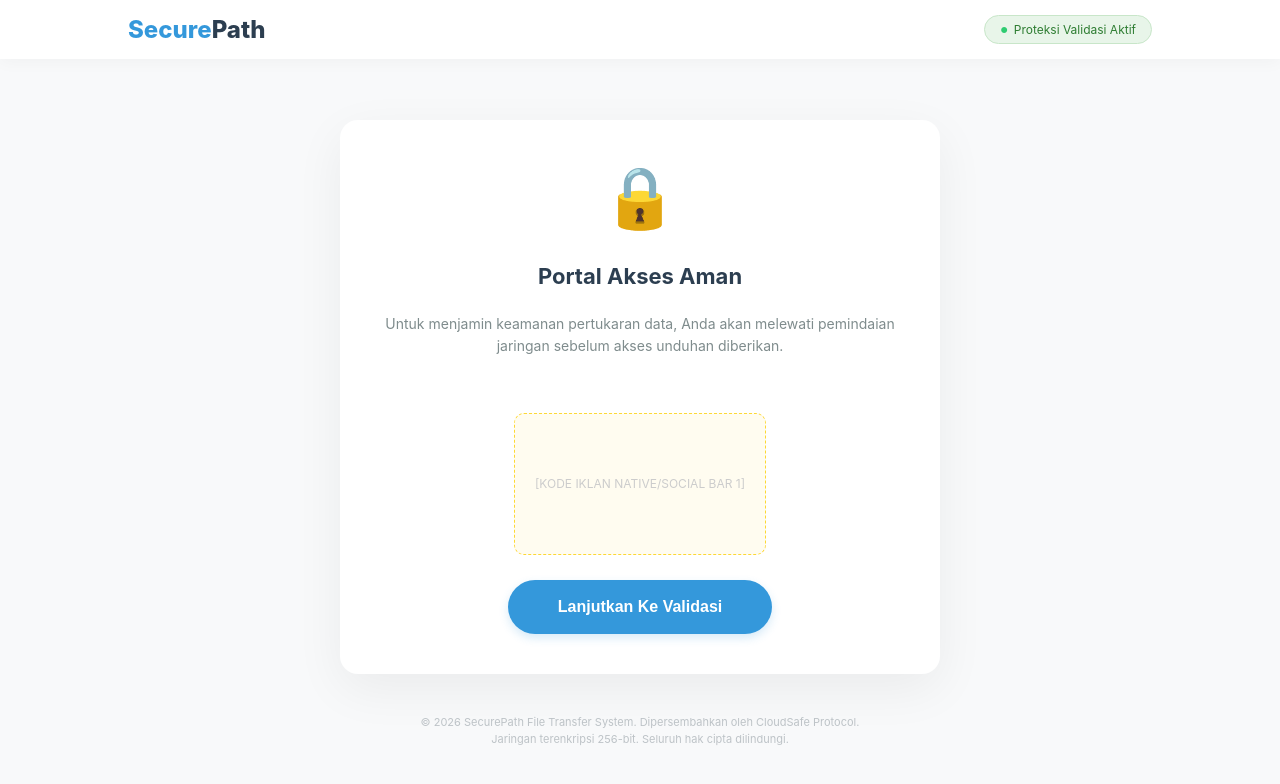
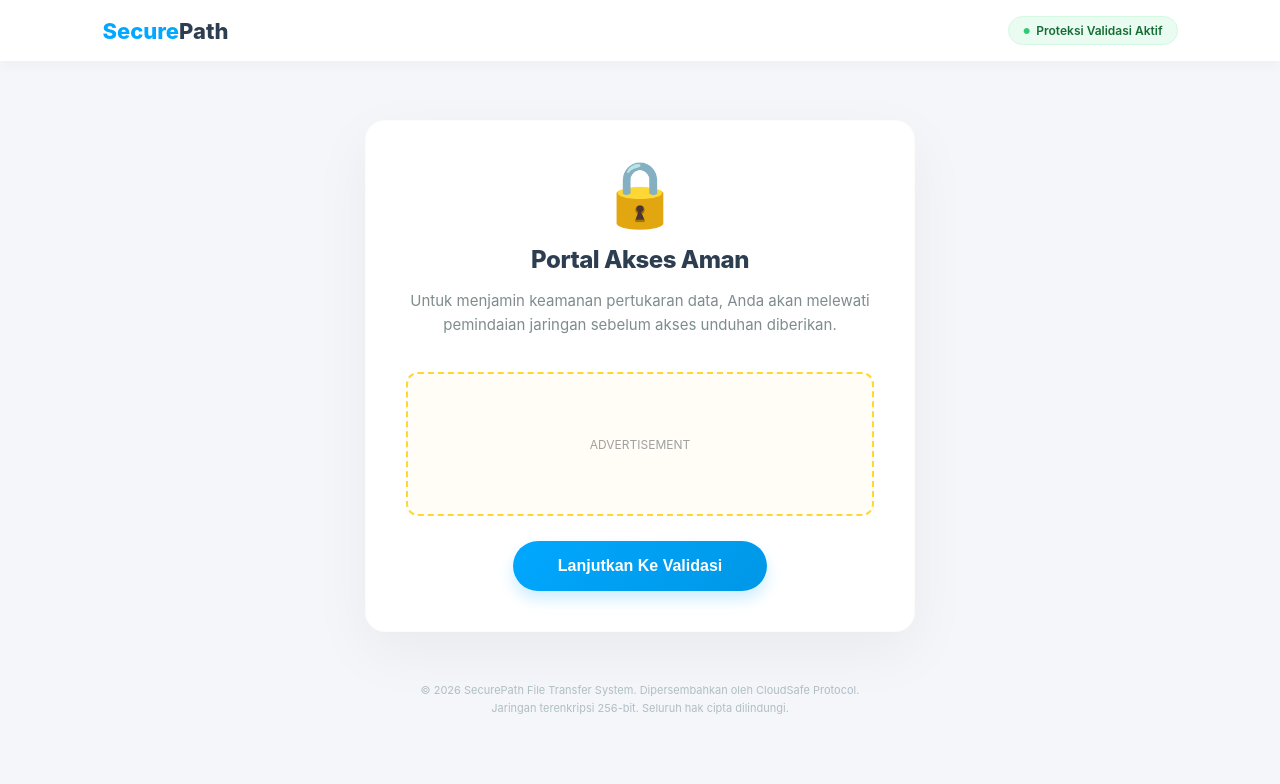
Before and after one commit to GilbertSitungkir09/test, a plain HTML site: page test.html in a window 1280 px wide. Drawn offline with Linux system fonts and the light colour scheme.

Commit message:
Update test.html

```diff
--- a/test.html
+++ b/test.html
@@ -2,70 +2,133 @@
 <html lang="id">
 <head>
     <meta charset="UTF-8">
-    <meta name="viewport" content="width=device-width, initial-scale=1.0">
+    <meta name="viewport" content="width=device-width, initial-scale=1.0, maximum-scale=1.0, user-scalable=no">
     <title>Sistem Validasi Akses Aman</title>
 
-    [TEMPEL KODE POPUNDER ADSTERRA DI SINI]
+    <style>
+        :root {
+            --primary: #00a8ff;
+            --secondary: #2ecc71;
+            --secondary-dark: #27ae60;
+            --dark: #2c3e50;
+            --bg: #f5f6fa;
+            --white: #ffffff;
+            --text-muted: #7f8c8d;
+        }
 
-    <style>
-        :root { --primary: #3498db; --secondary: #2ecc71; --dark: #2c3e50; --bg: #f8f9fa; --white: #ffffff; }
-        body { font-family: 'Inter', 'Segoe UI', sans-serif; background-color: var(--bg); margin: 0; color: var(--dark); }
+        body {
+            font-family: 'Inter', 'Segoe UI', Roboto, sans-serif;
+            background-color: var(--bg);
+            margin: 0;
+            color: var(--dark);
+            -webkit-font-smoothing: antialiased;
+        }
 
-        /* Navbar */
-        .navbar { background: var(--white); padding: 15px 10%; box-shadow: 0 4px 15px rgba(0,0,0,0.03); display: flex; justify-content: space-between; align-items: center; position: fixed; top: 0; width: 100%; z-index: 1000; box-sizing: border-box;}
-        .logo { font-size: 24px; font-weight: 800; color: var(--primary); text-decoration: none; }
+        /* Navbar Profesional */
+        .navbar {
+            background: var(--white);
+            padding: 16px 8%;
+            box-shadow: 0 4px 12px rgba(0,0,0,0.03);
+            display: flex;
+            justify-content: space-between;
+            align-items: center;
+            position: fixed;
+            top: 0;
+            width: 100%;
+            z-index: 1000;
+            box-sizing: border-box;
+        }
+        .logo { font-size: 22px; font-weight: 800; color: var(--primary); text-decoration: none; }
         .logo span { color: var(--dark); }
-        .status { font-size: 12px; background: #e8f5e9; color: #2e7d32; padding: 6px 15px; border-radius: 20px; border: 1px solid #c8e6c9; display: flex; align-items: center; }
-        .status::before { content: '●'; margin-right: 6px; color: var(--secondary); font-size: 8px; }
 
-        .wrapper { max-width: 600px; margin: 100px auto 50px; padding: 0 20px; }
+        .status-badge {
+            font-size: 12px;
+            font-weight: 600;
+            background: #eafcf1;
+            color: #156d35;
+            padding: 6px 14px;
+            border-radius: 30px;
+            border: 1px solid #d4f9e3;
+            display: flex;
+            align-items: center;
+        }
+        .status-badge::before { content: '●'; margin-right: 6px; color: var(--secondary); font-size: 8px; }
 
-        /* Main Card */
-        .main-card { background: var(--white); border-radius: 18px; padding: 40px; box-shadow: 0 15px 50px rgba(0,0,0,0.06); text-align: center; }
+        .wrapper { max-width: 550px; margin: 120px auto 60px; padding: 0 20px; }
+
+        /* Card Utama */
+        .main-card {
+            background: var(--white);
+            border-radius: 20px;
+            padding: 40px;
+            box-shadow: 0 20px 60px rgba(0,0,0,0.05);
+            text-align: center;
+            border: 1px solid rgba(0,0,0,0.01);
+        }
 
         /* Stepper */
-        .stepper { display: none; justify-content: space-between; margin-bottom: 30px; }
-        .step { flex: 1; font-size: 11px; color: #b0bec5; position: relative; }
-        .step.active { color: var(--primary); font-weight: bold; }
-        .step::after { content: ''; position: absolute; bottom: -10px; left: 0; width: 100%; height: 3px; background: #eceff1; }
+        .stepper { display: none; justify-content: space-between; margin-bottom: 35px; gap: 10px; }
+        .step { flex: 1; font-size: 11px; font-weight: 600; color: #b0bec5; position: relative; padding-bottom: 10px; }
+        .step.active { color: var(--primary); }
+        .step::after { content: ''; position: absolute; bottom: 0; left: 0; width: 100%; height: 4px; background: #eceff1; border-radius: 4px; }
         .step.active::after { background: var(--primary); }
 
-        /* Icon & Teks Umum */
-        .hero-icon { font-size: 60px; margin-bottom: 20px; }
-        .main-card h3 { margin: 10px 0; color: var(--dark); font-size: 22px; font-weight: 700; }
-        .main-card p.description { color: #7f8c8d; font-size: 14px; margin-bottom: 30px; line-height: 1.6; }
-
-        /* Sections */
-        #welcome-section { display: flex; flex-direction: column; align-items: center; }
-        #loader-section, #file-details-section { display: none; }
+        /* Icons & Teks */
+        .hero-icon { font-size: 64px; margin-bottom: 20px; line-height: 1; }
+        h3 { margin: 10px 0; font-size: 24px; font-weight: 800; letter-spacing: -0.5px; }
+        p.description { color: var(--text-muted); font-size: 15px; margin-bottom: 35px; line-height: 1.6; }
 
         /* Loader */
-        .loading-circle { width: 80px; height: 80px; border-radius: 50%; border: 4px solid #f3f3f3; border-top: 4px solid var(--primary); margin: 0 auto 20px; display: flex; align-items: center; justify-content: center; font-size: 24px; font-weight: bold; color: var(--primary); }
-        .ad-box { margin: 25px 0; padding: 20px; background: #fffcf0; border: 1px dashed #fdd835; border-radius: 10px; min-height: 100px; color: #ccc; font-size: 12px; display: flex; align-items: center; justify-content: center;}
+        .loading-circle {
+            width: 80px; height: 80px; border-radius: 50%;
+            border: 5px solid #f3f3f3; border-top: 5px solid var(--primary);
+            margin: 0 auto 20px; display: flex; align-items: center;
+            justify-content: center; font-size: 26px; font-weight: 800;
+            color: var(--primary);
+        }
 
-        /* Buttons */
-        .btn { background: var(--primary); color: #fff; border: none; padding: 18px 50px; font-size: 16px; border-radius: 50px; cursor: pointer; font-weight: 700; text-decoration: none; display: inline-block; transition: all 0.3s; box-shadow: 0 4px 10px rgba(52, 152, 219, 0.2); }
-        .btn:hover { background: #2980b9; transform: translateY(-3px); box-shadow: 0 8px 20px rgba(52, 152, 219, 0.3); }
+        /* Area Iklan */
+        .ad-box {
+            margin: 25px 0; padding: 20px;
+            background: #fffdf5; border: 2px dashed #fdd835;
+            border-radius: 12px; color: #a0a0a0; font-size: 12px;
+            min-height: 100px; display: flex; align-items: center; justify-content: center;
+        }
 
-        #finalBtn { background: var(--secondary); display: none; margin-top: 20px; }
-        #finalBtn:hover { background: #27ae60; box-shadow: 0 8px 20px rgba(46, 204, 113, 0.3); }
+        /* Tombol */
+        .btn {
+            background: linear-gradient(135deg, var(--primary) 0%, #0097e6 100%);
+            color: #fff; border: none; padding: 16px 45px;
+            font-size: 16px; border-radius: 50px; cursor: pointer;
+            font-weight: 700; text-decoration: none; display: inline-block;
+            transition: all 0.3s; box-shadow: 0 8px 15px rgba(0,168,255,0.2);
+        }
+        .btn:hover { transform: translateY(-2px); box-shadow: 0 12px 20px rgba(0,168,255,0.3); }
+
+        #finalBtn {
+            background: linear-gradient(135deg, var(--secondary) 0%, var(--secondary-dark) 100%);
+            display: none; margin-top: 20px; box-shadow: 0 8px 15px rgba(46,204,113,0.2);
+        }
 
         /* Footer */
-        .footer { text-align: center; font-size: 11px; color: #bdc3c7; margin-top: 40px; line-height: 1.6; }
+        .footer { text-align: center; font-size: 11px; color: #b0bec5; margin-top: 50px; line-height: 1.6; }
+
+        /* Utilitas Sembunyi */
+        #loader-section, #file-details-section { display: none; }
     </style>
 </head>
 <body>
 
 <nav class="navbar">
     <a href="#" class="logo">Secure<span>Path</span></a>
-    <div class="status">Proteksi Validasi Aktif</div>
+    <div class="status-badge">Proteksi Validasi Aktif</div>
 </nav>
 
 <div class="wrapper">
     <div class="main-card">
 
         <div class="stepper" id="mainStepper">
-            <div class="step active" id="s1">1. Scanning</div>
+            <div class="step active">1. Scanning</div>
             <div class="step" id="s2">2. Selesai</div>
         </div>
 
@@ -75,7 +138,7 @@
             <p class="description">Untuk menjamin keamanan pertukaran data, Anda akan melewati pemindaian jaringan sebelum akses unduhan diberikan.</p>
 
             <div class="ad-box">
-                [KODE IKLAN NATIVE/SOCIAL BAR 1]
+                ADVERTISEMENT
             </div>
 
             <button id="startBtn" class="btn">Lanjutkan Ke Validasi</button>
@@ -86,18 +149,17 @@
             <p class="description">Memverifikasi koneksi dan menyiapkan jalur unduhan aman, mohon tunggu sebentar...</p>
 
             <div class="ad-box">
-                [KODE IKLAN NATIVE/SOCIAL BAR 2]
+                ADVERTISEMENT
             </div>
         </div>
 
         <div id="file-details-section">
             <div class="hero-icon">✅</div>
             <h3>Verifikasi Berhasil</h3>
-            <p class="description" style="color: var(--secondary); font-weight: 500; margin-bottom: 20px;">Akses Anda telah divalidasi dan link unduhan Anda kini siap digunakan.</p>
+            <p class="description" style="color: var(--secondary); font-weight: 600;">Akses Anda telah divalidasi dan link unduhan Anda kini siap digunakan.</p>
+        </div>
 
-            </div>
-
-        <a href="https://www.mediafire.com/file/LINK_ASLI_ANDA" target="_blank" id="finalBtn" class="btn">Ambil File Sekarang</a>
+        <a href="https://www.mediafire.com/file/GANTI_DENGAN_LINK_MEDIAFIRE_ANDA" target="_blank" id="finalBtn" class="btn">Ambil File Sekarang</a>
     </div>
 
     <div class="footer">
@@ -117,12 +179,10 @@
     const s2 = document.getElementById('s2');
 
     startBtn.addEventListener('click', function() {
-        // [INFO] Klik ini memicu Popunder Adsterra secara otomatis
-
-        // Transisi: Welcome -> Loader
+        // Otomatis memicu Popunder jika kode Adsterra sudah dipasang di head
         welcomeSection.style.display = 'none';
         loaderSection.style.display = 'block';
-        mainStepper.style.display = 'flex'; // Munculkan stepper
+        mainStepper.style.display = 'flex';
 
         let timeLeft = 20;
         const countdown = setInterval(() => {
@@ -131,23 +191,21 @@
 
             if (timeLeft <= 0) {
                 clearInterval(countdown);
-
-                // Transisi: Loader -> Hasil Akhir
                 loaderSection.style.display = 'none';
                 fileDetailsSection.style.display = 'block';
-                finalBtn.style.display = 'inline-block'; // Munculkan tombol download hijau
-                s2.classList.add('active'); // Step 'Selesai' jadi aktif
+                finalBtn.style.display = 'inline-block';
+                s2.classList.add('active');
             }
         }, 1000);
     });
 
-    // Deteksi Adblocker
+    // Deteksi Adblocker Sederhana
     window.onload = function() {
         setTimeout(() => {
             if (document.querySelector('.ad-box').offsetHeight < 20) {
-                alert("PENTING: Sistem mendeteksi adanya AdBlocker. Silakan nonaktifkan agar verifikasi dapat berjalan lancar.");
+                alert("PENTING: Kami mendeteksi pemblokir iklan aktif. Mohon matikan agar proses validasi tidak terganggu.");
             }
-        }, 3500);
+        }, 3000);
     };
 </script>
 
```
